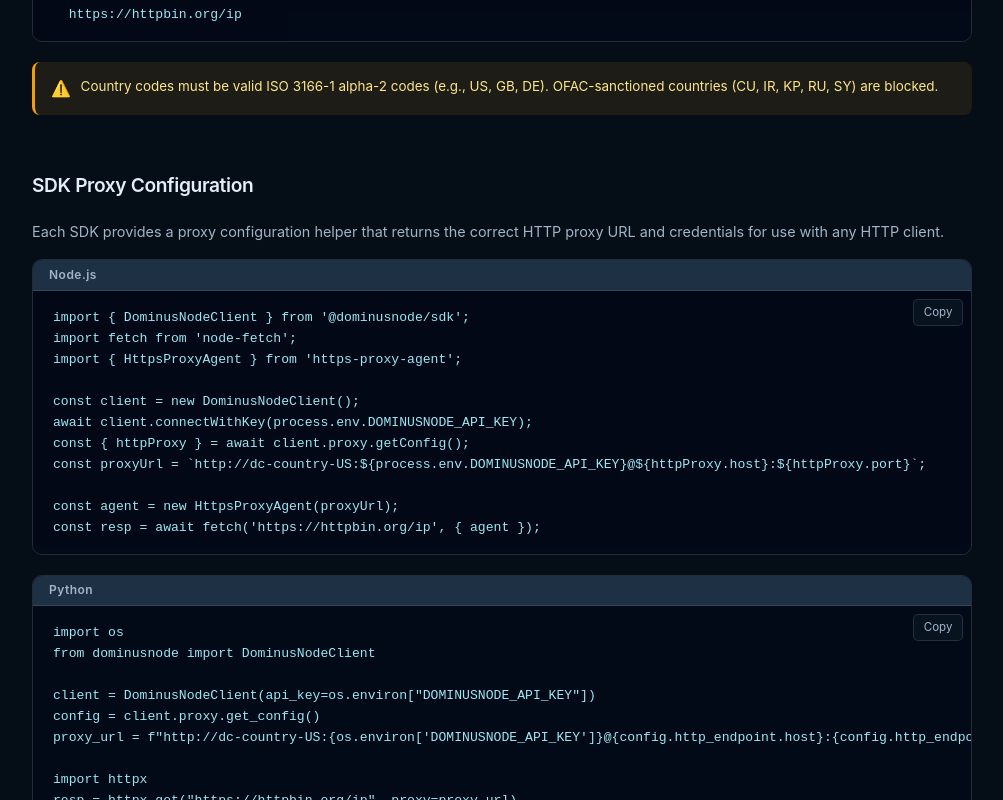
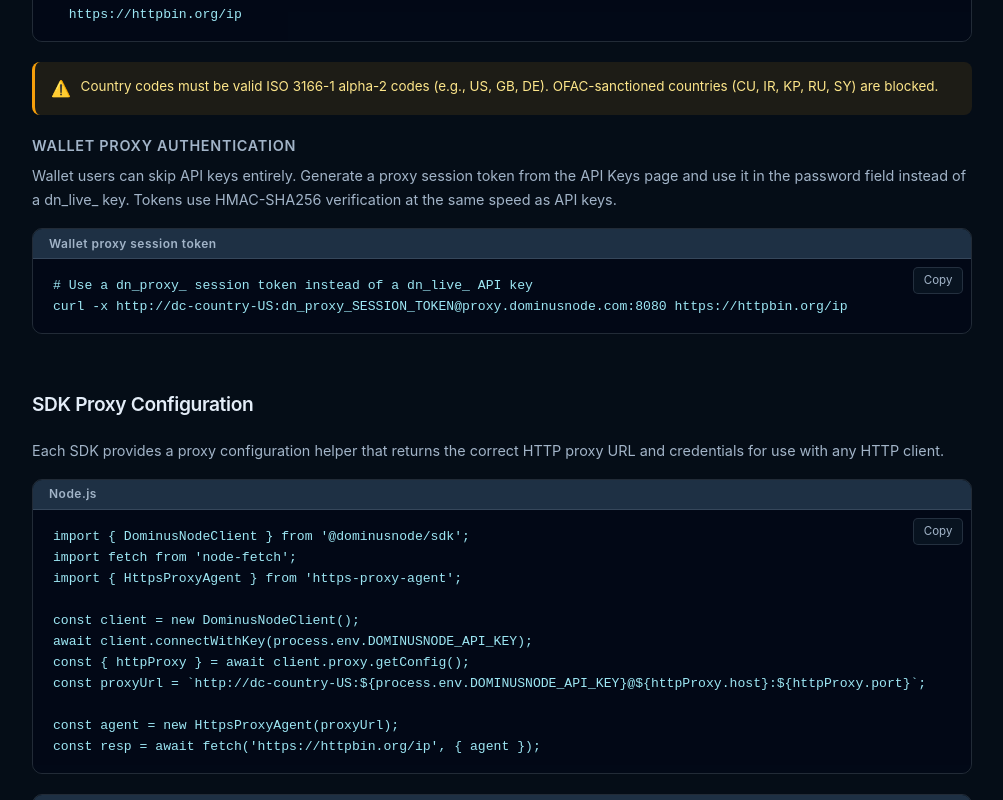
Before and after one commit to 0xcircuitbreaker/DomiNode, a React (Vite) app in the folder packages/frontend/: page /docs in a window 1280 px wide. Shown: the part 9160-9960 px from the top of the page, without its empty margins (268-1271 px from the left). Built offline with nearby package versions, Linux system fonts and the light colour scheme; no server answers.

Commit message:
docs: add wallet proxy session token to rate limits and token security sections

```diff
--- a/packages/frontend/src/data/docs-content.ts
+++ b/packages/frontend/src/data/docs-content.ts
@@ -337,6 +337,10 @@ curl -x http://residential-country-DE:dn_live_KEY@proxy.dominusnode.com:8080 htt
 curl -x http://residential-country-US-session-mybot42:dn_live_KEY@proxy.dominusnode.com:8080 \\
   https://httpbin.org/ip` },
         { type: "note", variant: "warning", text: "Country codes must be valid ISO 3166-1 alpha-2 codes (e.g., US, GB, DE). OFAC-sanctioned countries (CU, IR, KP, RU, SY) are blocked." },
+        { type: "heading", level: 4, text: "Wallet Proxy Authentication" },
+        { type: "text", text: "Wallet users can skip API keys entirely. Generate a proxy session token from the API Keys page and use it in the password field instead of a dn_live_ key. Tokens use HMAC-SHA256 verification at the same speed as API keys." },
+        { type: "code", lang: "bash", label: "Wallet proxy session token", code: `# Use a dn_proxy_ session token instead of a dn_live_ API key
+curl -x http://dc-country-US:dn_proxy_SESSION_TOKEN@proxy.dominusnode.com:8080 https://httpbin.org/ip` },
       ],
     },
     {
@@ -442,15 +446,26 @@ const apiReference: DocSection = {
     {
       id: "api-wallet-auth",
       title: "Wallet Authentication",
-      searchTerms: ["wallet", "eip-191", "ethereum", "challenge", "link"],
+      searchTerms: ["wallet", "eip-191", "ethereum", "challenge", "link", "proxy session", "dn_proxy"],
       content: [
         {
           type: "endpoint-table", endpoints: [
             { method: "POST", path: "/api/auth/wallet/challenge", auth: "Public", description: "Request an EIP-191 signature challenge for a wallet address" },
             { method: "POST", path: "/api/auth/wallet/verify", auth: "Public", description: "Submit signed challenge to create account or login" },
             { method: "POST", path: "/api/auth/wallet/link", auth: "JWT", description: "Link an Ethereum wallet to an existing account" },
-          ],
-        },
+            { method: "POST", path: "/api/auth/wallet/proxy-session", auth: "JWT", description: "Generate an HMAC proxy session token (use instead of API key)" },
+          ],
+        },
+        { type: "heading", level: 4, text: "Wallet Proxy Authentication" },
+        { type: "text", text: "Wallet users can authenticate to the proxy without API keys. Generate a session token from the API Keys page or via the proxy-session endpoint, then use it in place of an API key." },
+        { type: "code", lang: "bash", label: "Generate proxy session token", code: `curl -X POST https://api.dominusnode.com/api/auth/wallet/proxy-session \\
+  -H "Cookie: access_token=YOUR_JWT" \\
+  -H "Content-Type: application/json" \\
+  -d '{"ttlMinutes": 60}'` },
+        { type: "code", lang: "bash", label: "Use proxy session token", code: `# Use dn_proxy_ token in place of dn_live_ API key
+curl -x http://country-US:dn_proxy_TOKEN@proxy.dominusnode.com:8080 \\
+  https://httpbin.org/ip` },
+        { type: "note", variant: "info", text: "Proxy session tokens use HMAC-SHA256 verification (~3-5\u00B5s) \u2014 same speed as API key authentication. Tokens are valid for 1-24 hours and are tied to your wallet address." },
       ],
     },
     {
@@ -1478,6 +1493,7 @@ curl -X POST https://api.dominusnode.com/api/keys \\
             { name: "Promo redeem", type: "5/hour per user", required: false, description: "Promo code redemption attempts" },
             { name: "Crypto status", type: "30/min per user", required: false, description: "Invoice status polling" },
             { name: "Invite accept", type: "10/hour per IP", required: false, description: "Team invite acceptance" },
+            { name: "Proxy session", type: "10/15min per IP + 20/hour per user", required: false, description: "Wallet proxy session token generation" },
           ],
         },
         { type: "note", variant: "info", text: "Verified AI agents (via MCP_AGENT_SECRET or per-agent das_ secrets) receive a 10x rate limit multiplier on all endpoints. PoW-verified registrations also receive elevated limits. This prevents 429 errors during multi-agent swarm operations." },
@@ -1495,6 +1511,7 @@ curl -X POST https://api.dominusnode.com/api/keys \\
             { name: "MFA challenge token", type: "5 min, single-use", required: true, description: "Issued after password check; used once to complete MFA verification" },
             { name: "Cookie auth", type: "HttpOnly + Secure + SameSite=Lax", required: true, description: "Web client auth via secure cookies" },
             { name: "CSRF protection", type: "Origin header validation", required: true, description: "Requests to cookie-based auth endpoints are validated against the expected origin" },
+            { name: "Proxy session token", type: "1-1440 min, HMAC-SHA256", required: false, description: "Stateless wallet-bound proxy auth token (dn_proxy_ prefix). Verified in ~3-5μs per request." },
           ],
         },
       ],
```
